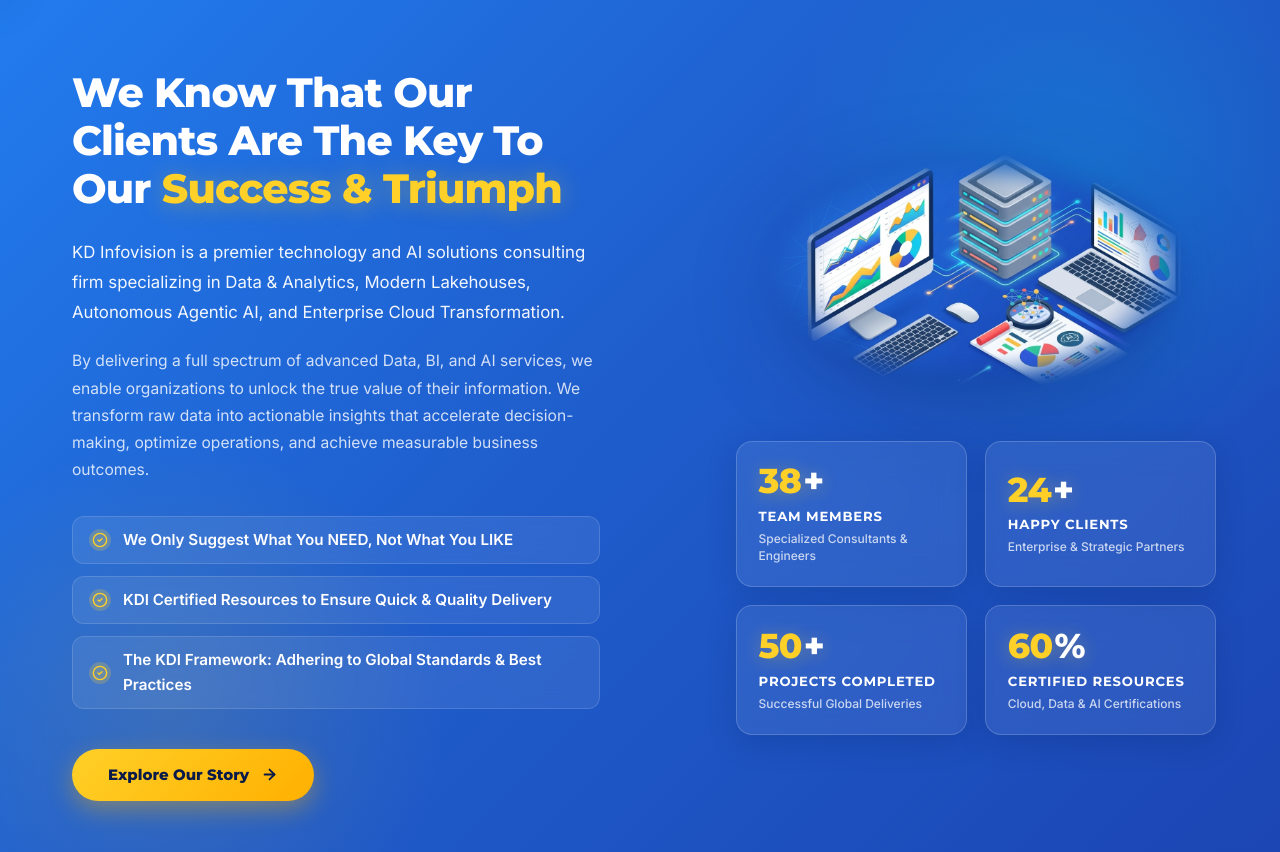
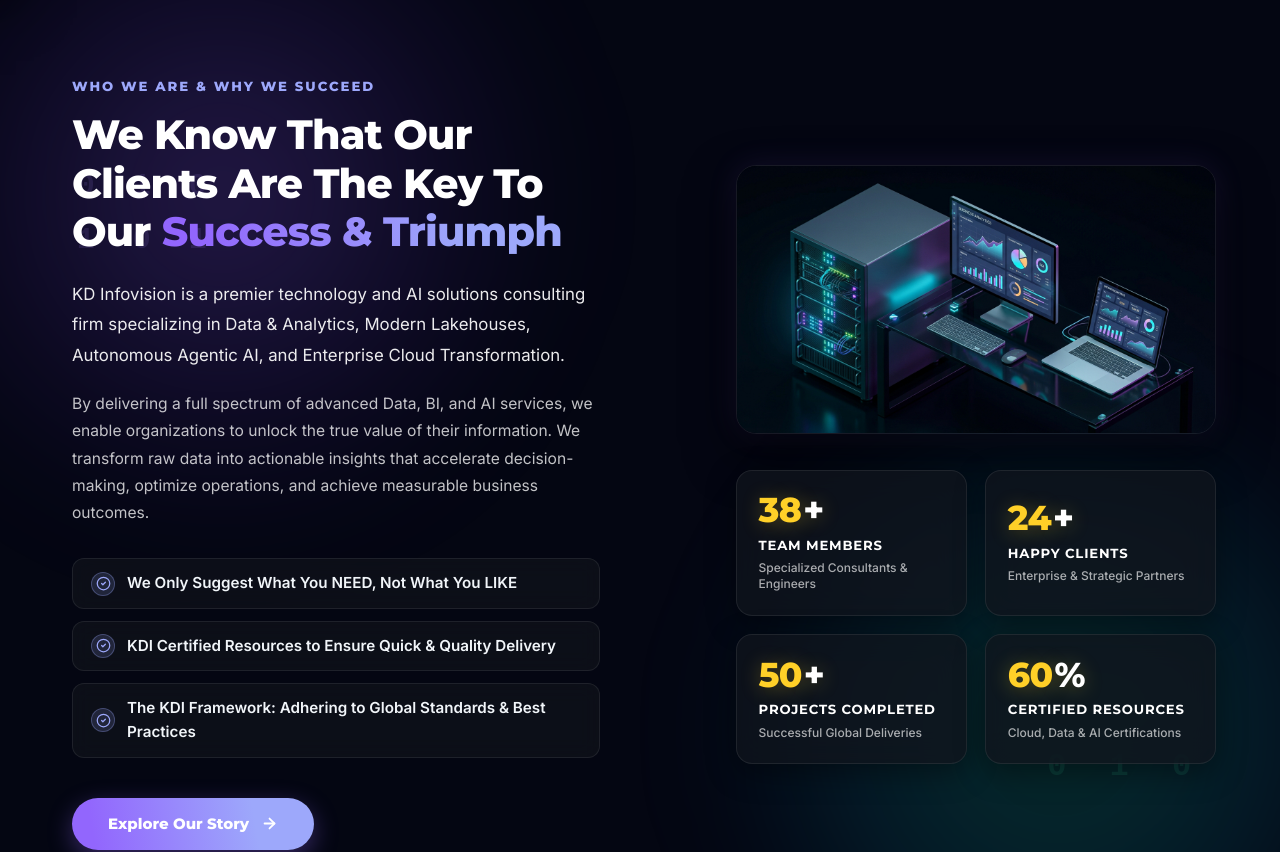
Before and after one commit to Karan-975/KD-INFOVISION, a Next.js app: page / in a window 1280 px wide. Shown: the part 800-1652 px from the top of the page. Built offline with nearby package versions, Linux system fonts and the light colour scheme; no server answers; the database is empty; a web font is replaced by a local one.

Commit message:
feat: redesign burger menu card and home about section into dark obsidian theme

```diff
--- a/src/app/page.js
+++ b/src/app/page.js
@@ -40,7 +40,7 @@
       <HeroSection slides={heroSlides} />
 
       {/* Technology Partners Marquee */}
-      <PartnersMarquee partners={partners} />
+      <PartnersMarquee partners={partners} isDark={true} />
 
       {/* About Us / Our Story with Team Photo & 4 Metric Counters */}
       <AboutSection statCounters={statCounters} />
--- a/src/components/public/AboutSection.jsx
+++ b/src/components/public/AboutSection.jsx
@@ -44,15 +44,15 @@
       className="about-stat-counter-card"
       style={{
         padding: '1.4rem 1.35rem',
-        border: '1px solid rgba(255, 255, 255, 0.18)',
+        border: '1px solid rgba(255, 255, 255, 0.08)',
         display: 'flex',
         flexDirection: 'column',
         justifyContent: 'center',
-        background: 'rgba(255, 255, 255, 0.08)',
+        background: 'rgba(17, 20, 28, 0.75)',
         backdropFilter: 'blur(16px)',
         WebkitBackdropFilter: 'blur(16px)',
         borderRadius: '16px',
-        boxShadow: '0 8px 30px rgba(5, 25, 80, 0.18)',
+        boxShadow: '0 8px 30px rgba(0, 0, 0, 0.4)',
         transition: 'all 0.35s cubic-bezier(0.16, 1, 0.3, 1)',
         cursor: 'default',
       }}
@@ -63,7 +63,7 @@
           fontSize: 'clamp(2rem, 2.7vw, 2.85rem)',
           fontWeight: 800,
           color: '#FFD028',
-          textShadow: '0 2px 18px rgba(255, 208, 40, 0.3)',
+          textShadow: '0 2px 20px rgba(255, 208, 40, 0.3)',
           lineHeight: 1,
           marginBottom: '0.45rem',
           letterSpacing: '-0.02em',
@@ -89,7 +89,7 @@
         <div
           style={{
             fontSize: '0.75rem',
-            color: 'rgba(255, 255, 255, 0.75)',
+            color: 'rgba(255, 255, 255, 0.65)',
             lineHeight: 1.35,
             fontWeight: 500,
           }}
@@ -132,37 +132,84 @@
       id="about"
       style={{
         padding: 0,
-        background: 'linear-gradient(135deg, #227CEE 0%, #1F5ECD 45%, #1B45B3 100%)',
+        background: '#040612',
         color: '#ffffff',
         position: 'relative',
         overflow: 'hidden',
       }}
     >
-      {/* Background Decorative Ambient Radial Glows */}
+      {/* Background Left Violet/Purple Aurora Glow (matching multi-page theme) */}
       <div
         style={{
           position: 'absolute',
           top: '-15%',
-          right: '-10%',
-          width: '650px',
-          height: '650px',
+          left: '-10%',
+          width: '700px',
+          height: '700px',
           borderRadius: '50%',
-          background: 'radial-gradient(circle, rgba(0, 229, 255, 0.18) 0%, transparent 65%)',
+          background: 'radial-gradient(circle, rgba(139, 92, 246, 0.25) 0%, rgba(124, 58, 237, 0.1) 40%, transparent 70%)',
+          filter: 'blur(60px)',
           pointerEvents: 'none',
         }}
       />
+
+      {/* Background Right Teal/Cyan Aurora Glow (matching multi-page theme) */}
       <div
         style={{
           position: 'absolute',
           bottom: '-15%',
-          left: '-10%',
-          width: '600px',
-          height: '600px',
+          right: '-10%',
+          width: '700px',
+          height: '700px',
           borderRadius: '50%',
-          background: 'radial-gradient(circle, rgba(255, 208, 40, 0.12) 0%, transparent 65%)',
+          background: 'radial-gradient(circle, rgba(16, 185, 129, 0.22) 0%, rgba(6, 182, 212, 0.12) 40%, transparent 70%)',
+          filter: 'blur(60px)',
           pointerEvents: 'none',
         }}
       />
+
+      {/* Atmospheric Subtle Binary Digits Overlay */}
+      <div
+        style={{
+          position: 'absolute',
+          inset: 0,
+          overflow: 'hidden',
+          pointerEvents: 'none',
+          opacity: 0.12,
+          userSelect: 'none',
+        }}
+      >
+        <div
+          style={{
+            position: 'absolute',
+            left: '6%',
+            top: '18%',
+            fontFamily: 'monospace',
+            fontSize: '30px',
+            fontWeight: 800,
+            color: '#A78BFA',
+            letterSpacing: '10px',
+            lineHeight: 1.8,
+          }}
+        >
+          0 1 0<br />1 0 1
+        </div>
+        <div
+          style={{
+            position: 'absolute',
+            right: '6%',
+            bottom: '15%',
+            fontFamily: 'monospace',
+            fontSize: '32px',
+            fontWeight: 800,
+            color: '#34D399',
+            letterSpacing: '12px',
+            lineHeight: 1.8,
+          }}
+        >
+          1 0 1<br />0 1 0
+        </div>
+      </div>
 
       <div
         style={{
@@ -177,7 +224,7 @@
         {/* Left Story & Narrative */}
         <div
           style={{
-            padding: '5rem 4.5rem',
+            padding: '5.5rem 4.5rem',
             display: 'flex',
             flexDirection: 'column',
             justifyContent: 'center',
@@ -186,7 +233,22 @@
           }}
           className="about-left-pane"
         >
-          {/* Heading with Golden Yellow Accent */}
+          {/* Eyebrow Kicker */}
+          <div
+            style={{
+              fontSize: '0.825rem',
+              fontWeight: 800,
+              textTransform: 'uppercase',
+              letterSpacing: '2px',
+              color: '#9DA8FB',
+              marginBottom: '0.85rem',
+              fontFamily: "'Montserrat', sans-serif",
+            }}
+          >
+            WHO WE ARE &amp; WHY WE SUCCEED
+          </div>
+
+          {/* Heading with Lavender-Purple Gradient Accent */}
           <h2
             style={{
               fontFamily: "'Montserrat', sans-serif",
@@ -201,8 +263,9 @@
             We Know That Our Clients Are The Key To Our{' '}
             <span
               style={{
-                color: '#FFD028',
-                textShadow: '0 2px 24px rgba(255, 208, 40, 0.35)',
+                background: 'linear-gradient(259.44deg, #9DA8FB 25.03%, #9266FD 90.57%)',
+                WebkitBackgroundClip: 'text',
+                WebkitTextFillColor: 'transparent',
               }}
             >
               Success &amp; Triumph
@@ -213,7 +276,7 @@
             style={{
               fontSize: '1.05rem',
               lineHeight: 1.8,
-              color: 'rgba(255, 255, 255, 0.94)',
+              color: 'rgba(255, 255, 255, 0.92)',
               marginBottom: '1.25rem',
               maxWidth: '600px',
             }}
@@ -225,7 +288,7 @@
             style={{
               fontSize: '0.975rem',
               lineHeight: 1.75,
-              color: 'rgba(255, 255, 255, 0.8)',
+              color: 'rgba(255, 255, 255, 0.76)',
               marginBottom: '2rem',
               maxWidth: '600px',
             }}
@@ -245,34 +308,37 @@
             {valuePillars.map((pillar, idx) => (
               <div
                 key={idx}
+                className="about-value-pillar"
                 style={{
                   display: 'flex',
                   alignItems: 'center',
                   gap: '12px',
-                  color: '#FFFFFF',
+                  color: '#F1F5F9',
                   fontSize: '0.95rem',
                   fontWeight: 600,
-                  background: 'rgba(255, 255, 255, 0.08)',
-                  padding: '11px 16px',
+                  background: 'rgba(17, 20, 28, 0.65)',
+                  padding: '12px 18px',
                   borderRadius: '12px',
-                  border: '1px solid rgba(255, 255, 255, 0.14)',
+                  border: '1px solid rgba(255, 255, 255, 0.08)',
                   backdropFilter: 'blur(10px)',
                   WebkitBackdropFilter: 'blur(10px)',
+                  transition: 'all 0.25s ease',
                 }}
               >
                 <div
                   style={{
-                    width: '22px',
-                    height: '22px',
+                    width: '24px',
+                    height: '24px',
                     borderRadius: '50%',
-                    background: 'rgba(255, 208, 40, 0.22)',
+                    background: 'rgba(157, 168, 251, 0.15)',
+                    border: '1px solid rgba(157, 168, 251, 0.3)',
                     display: 'flex',
                     alignItems: 'center',
                     justifyContent: 'center',
                     flexShrink: 0,
                   }}
                 >
-                  <CheckCircle2 size={16} style={{ color: '#FFD028' }} />
+                  <CheckCircle2 size={15} style={{ color: '#9DA8FB' }} />
                 </div>
                 <span>{pillar}</span>
               </div>
@@ -285,18 +351,18 @@
               href="/about"
               className="about-tc-learn-more"
               style={{
-                background: 'linear-gradient(135deg, #FFD028 0%, #FFB000 100%)',
+                background: 'linear-gradient(259.44deg, #9DA8FB 25.03%, #9266FD 90.57%)',
                 padding: '14px 36px',
                 borderRadius: '40px',
                 display: 'inline-flex',
                 alignItems: 'center',
                 gap: '12px',
-                color: '#071A4A',
+                color: '#FFFFFF',
                 fontSize: '15px',
                 fontWeight: 800,
                 fontFamily: "'Montserrat', sans-serif",
                 textDecoration: 'none',
-                boxShadow: '0 8px 25px rgba(255, 176, 0, 0.38)',
+                boxShadow: '0 8px 25px rgba(146, 102, 253, 0.35)',
                 transition: 'all 0.35s cubic-bezier(0.16, 1, 0.3, 1)',
               }}
             >
@@ -319,7 +385,7 @@
           }}
           className="about-right-pane"
         >
-          {/* Seamless 3D Analytics & AI Artwork: No border, No card frame, Seamlessly blended into background */}
+          {/* Seamless 3D Analytics & AI Artwork: Dark Theme with Soft Glow Frame */}
           <div
             style={{
               position: 'relative',
@@ -330,18 +396,27 @@
               padding: '0.25rem 0',
             }}
           >
+            <div
+              style={{
+                width: '100%',
+                borderRadius: '20px',
+                overflow: 'hidden',
+                border: '1px solid rgba(255, 255, 255, 0.08)',
+                boxShadow: '0 20px 50px rgba(0, 0, 0, 0.6), 0 0 30px rgba(139, 92, 246, 0.12)',
+              }}
+            >
               <img
-              src="/images/about_analytics_seamless.png"
+                src="/images/about_analytics_dark.jpg"
                 alt="KD Infovision Modern Data Architecture, Cloud Lakehouse and AI Analytics"
                 style={{
                   width: '100%',
                   height: 'auto',
                   maxHeight: '380px',
-                objectFit: 'contain',
+                  objectFit: 'cover',
                   display: 'block',
-                filter: 'drop-shadow(0 20px 45px rgba(5, 20, 65, 0.32))',
                 }}
               />
+            </div>
           </div>
 
           {/* 4 Quantitative Metric Counters (2x2 Grid) */}
@@ -367,15 +442,20 @@
 
       <style jsx>{`
         .about-tc-learn-more:hover {
-          background: linear-gradient(135deg, #FFB000 0%, #FFD028 100%) !important;
+          background: linear-gradient(259.44deg, #9266FD 25.03%, #9DA8FB 90.57%) !important;
           transform: translateY(-2px);
-          box-shadow: 0 14px 34px rgba(255, 208, 40, 0.55) !important;
+          box-shadow: 0 14px 34px rgba(157, 168, 251, 0.5) !important;
         }
         .about-stat-counter-card:hover {
-          background: rgba(255, 255, 255, 0.15) !important;
-          border-color: #FFD028 !important;
+          background: rgba(22, 27, 38, 0.95) !important;
+          border-color: #9DA8FB !important;
           transform: translateY(-4px) !important;
-          box-shadow: 0 16px 36px rgba(3, 18, 65, 0.45) !important;
+          box-shadow: 0 16px 36px rgba(0, 0, 0, 0.6), 0 0 20px rgba(157, 168, 251, 0.2) !important;
+        }
+        .about-value-pillar:hover {
+          background: rgba(25, 30, 44, 0.85) !important;
+          border-color: rgba(157, 168, 251, 0.3) !important;
+          transform: translateX(4px);
         }
         @media (max-width: 960px) {
           :global(.about-split-grid) {
```
Also changed, not shown: src/components/public/Navbar.jsx (+135 -89 lines), public/images/about_analytics_dark.jpg (added). Lines whose indentation alone changed are shown as unchanged.
